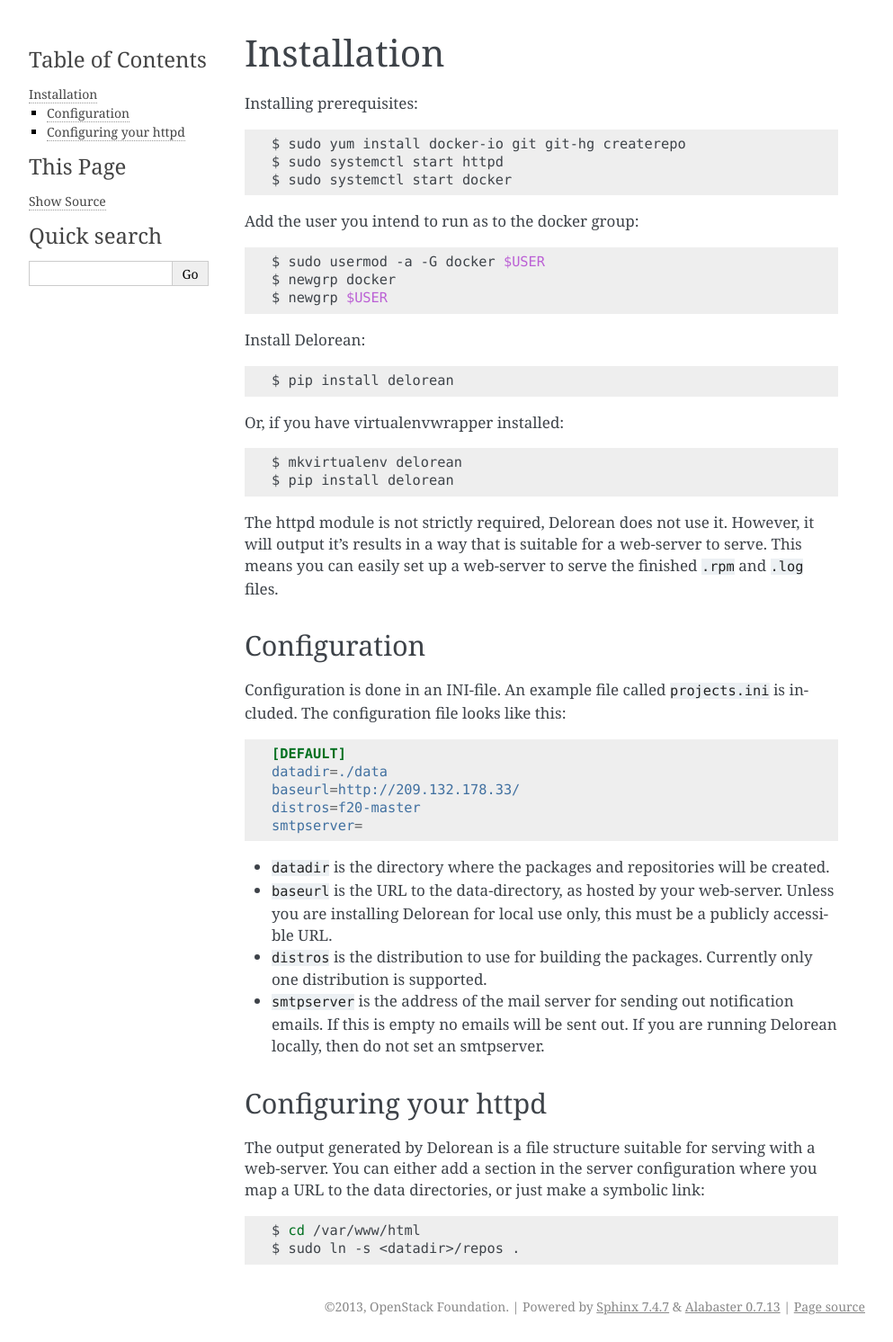
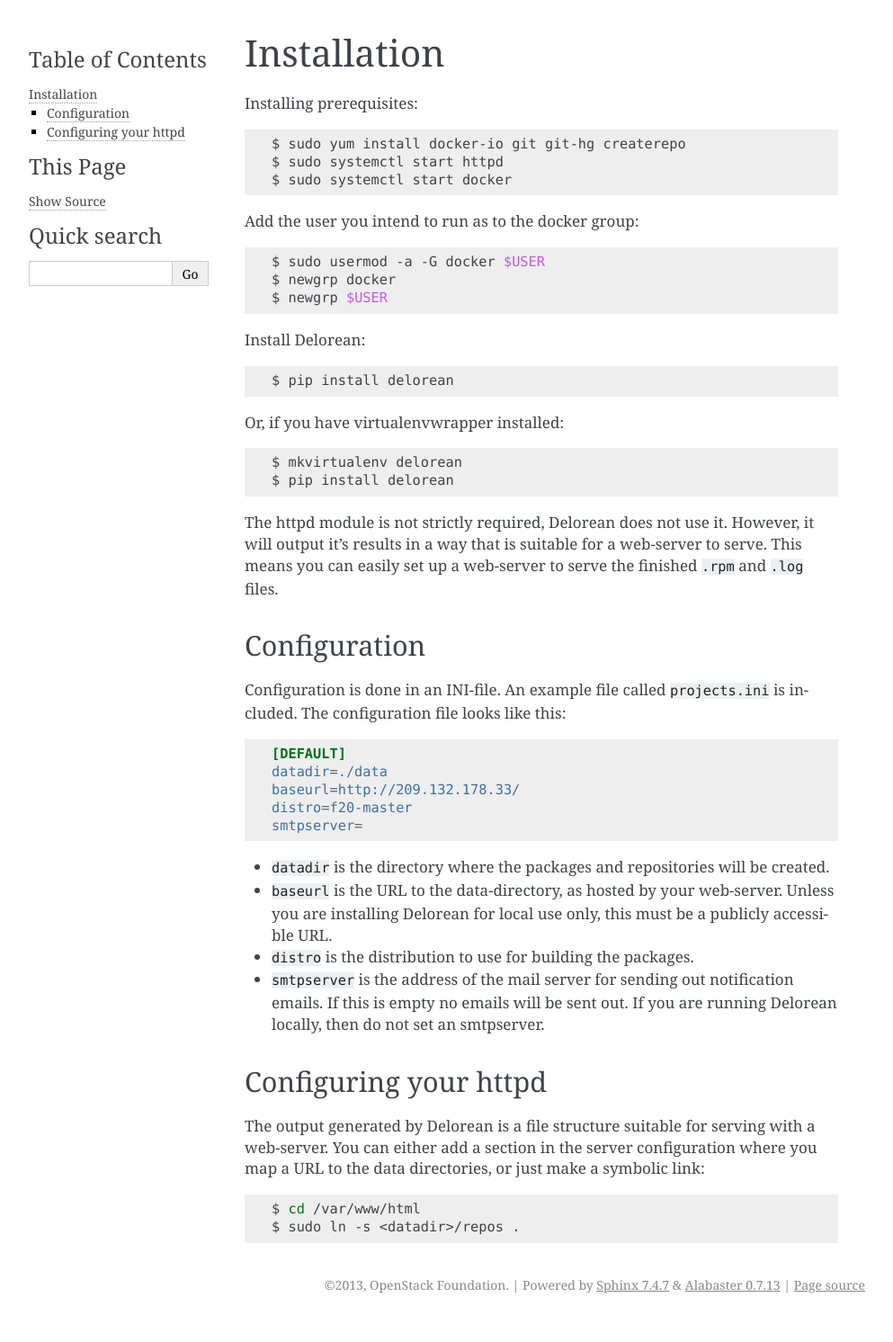
Before and after one commit to softwarefactory-project/DLRN, a Sphinx documentation site: the page built from doc/source/installation.rst, in a window 1280 px wide. Shown: the whole page at 90% size, without its empty margins (148-1141 px from the left). Built offline with Sphinx 7.4.7, drawn with Linux system fonts in a browser that asks for light colours; after the commit the page ends 1468 px from its top, so only the background shows below that.

Commit message:
Rename distros to distro parameter in projects.ini
To make it clear parameter is NOT a list but a single value.
Also rename RPMizm "spec" to neutral "distro" everywhere
to allow future support of non-RPM distros.

Remove TODO Add support for multiple distros - this can be achieved
by running multiple Delorean instances with separate projects.ini

Also make pep8 happy by splitting long lines.

Change-Id: I6df971b277e2d8d8d901be629cf5d3398fd27fd9

```diff
--- a/doc/source/installation.rst
+++ b/doc/source/installation.rst
@@ -47,7 +47,7 @@
     [DEFAULT]
     datadir=./data
     baseurl=http://209.132.178.33/
-    distros=f20-master
+    distro=f20-master
     smtpserver=
 
 * ``datadir`` is the directory where the packages and repositories will be created.
@@ -55,8 +55,7 @@
 * ``baseurl`` is the URL to the data-directory, as hosted by your web-server. Unless you are
   installing Delorean for local use only, this must be a publicly accessible URL.
 
-* ``distros`` is the distribution to use for building the packages. Currently only one
-  distribution is supported.
+* ``distro`` is the distribution to use for building the packages.
 
 * ``smtpserver`` is the address of the mail server for sending out notification emails.
   If this is empty no emails will be sent out. If you are running Delorean locally,
```
Also changed, not shown: 4 other files.
